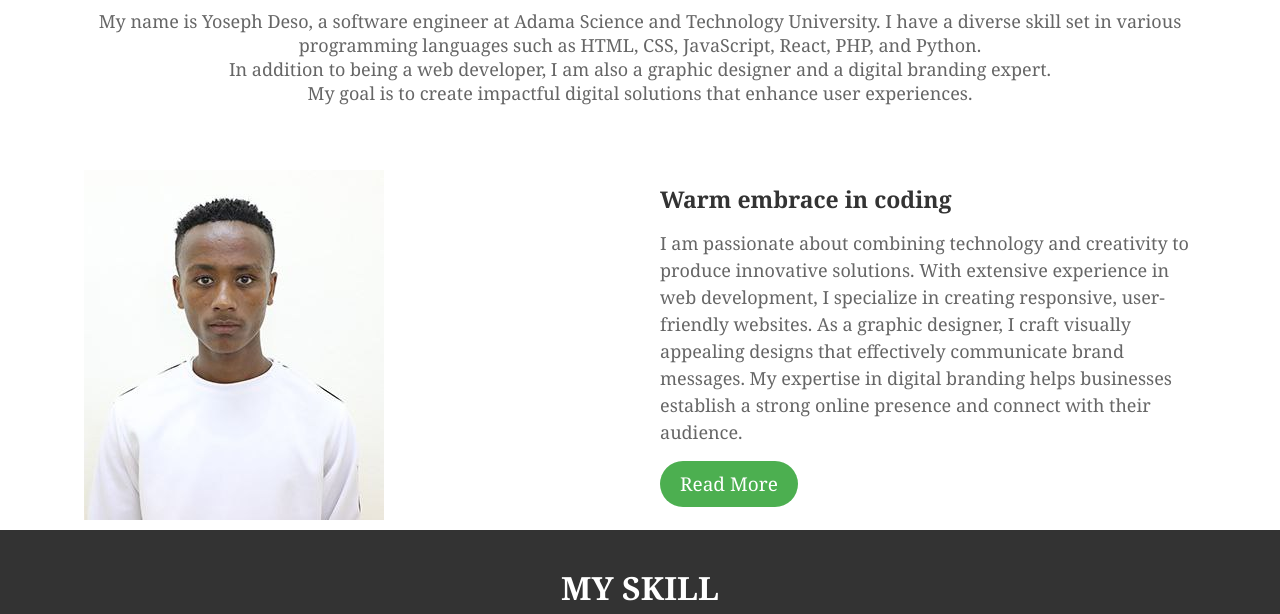
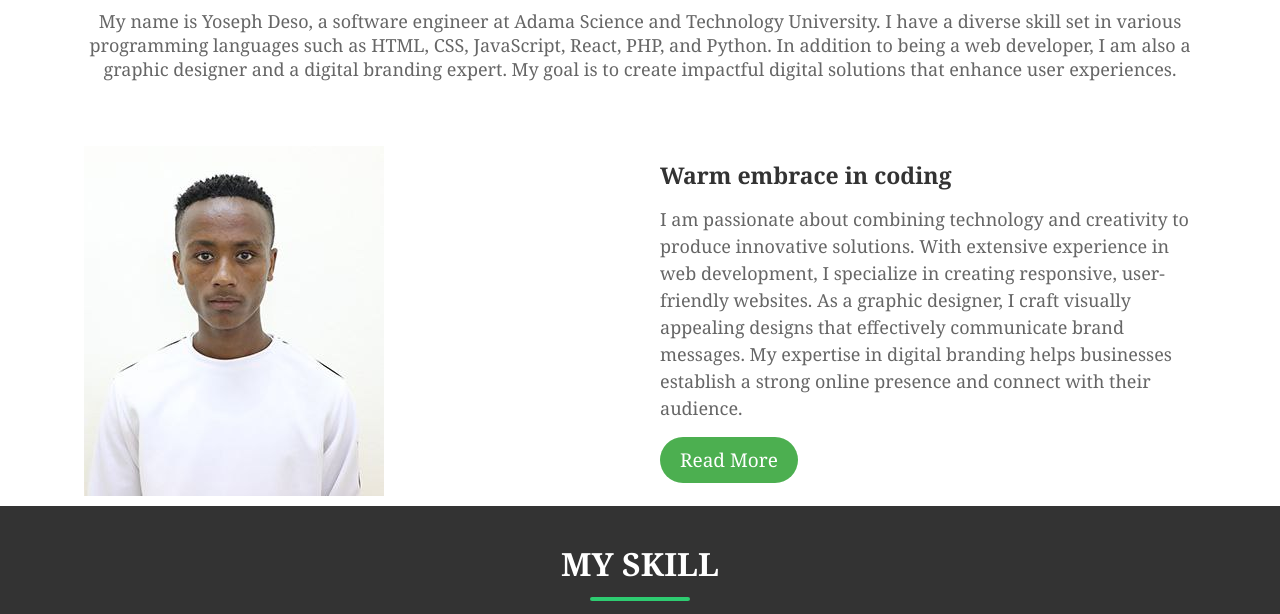
Before and after one commit to winnerJd/My-Portfolio, a plain HTML site: page index.html in a window 1280 px wide. Shown: the part 624-1238 px from the top of the page. Drawn offline with Linux system fonts and the light colour scheme.

Commit message:
Update index.html

```diff
--- a/index.html
+++ b/index.html
@@ -61,7 +61,7 @@
     <div class="about__heading">
       <h1>About Me</h1>
       <p>
-        My name is Yoseph Deso, a software engineer at Adama Science and Technology University. I have a diverse skill set in various programming languages such as HTML, CSS, JavaScript, React, PHP, and Python. <br> In addition to being a web developer, I am also a graphic designer and a digital branding expert. <br> My goal is to create impactful digital solutions that enhance user experiences.
+        My name is Yoseph Deso, a software engineer at Adama Science and Technology University. I have a diverse skill set in various programming languages such as HTML, CSS, JavaScript, React, PHP, and Python.  In addition to being a web developer, I am also a graphic designer and a digital branding expert.  My goal is to create impactful digital solutions that enhance user experiences.
 
       </p>
     </div>
```
